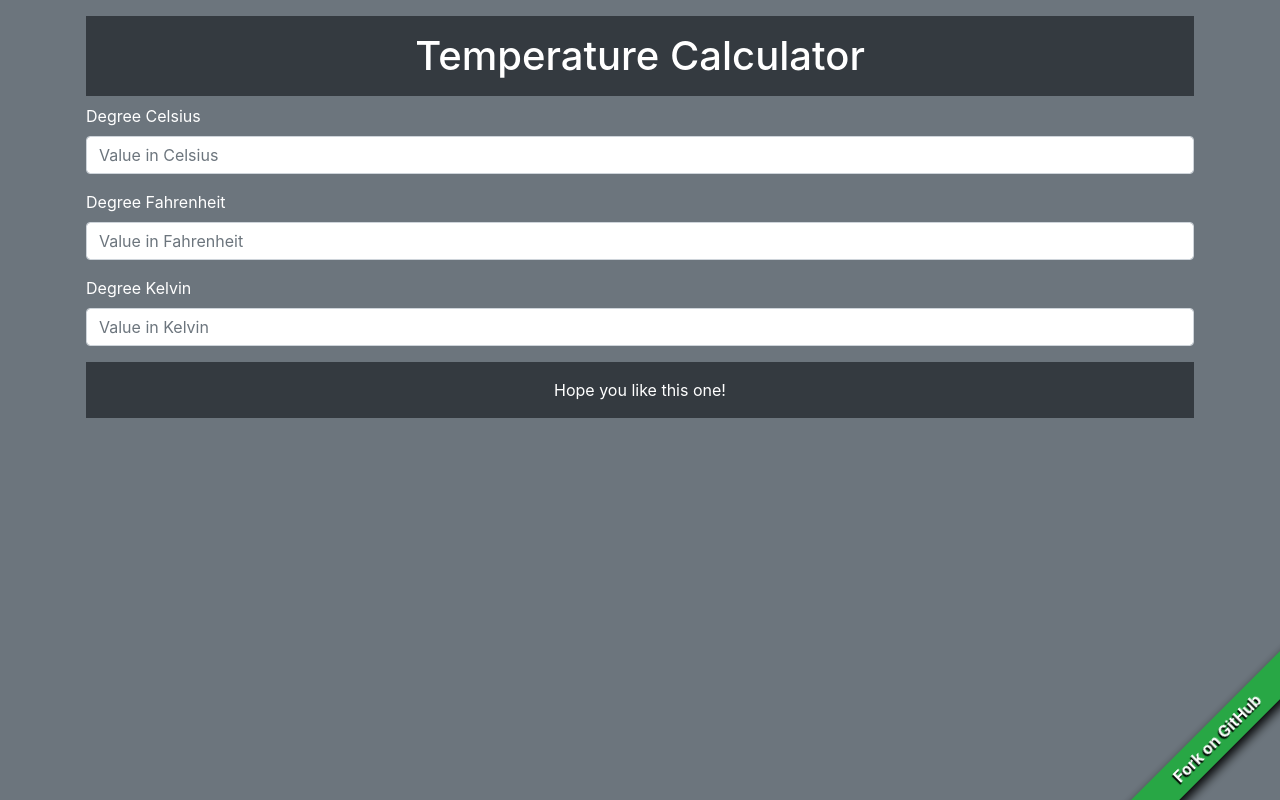
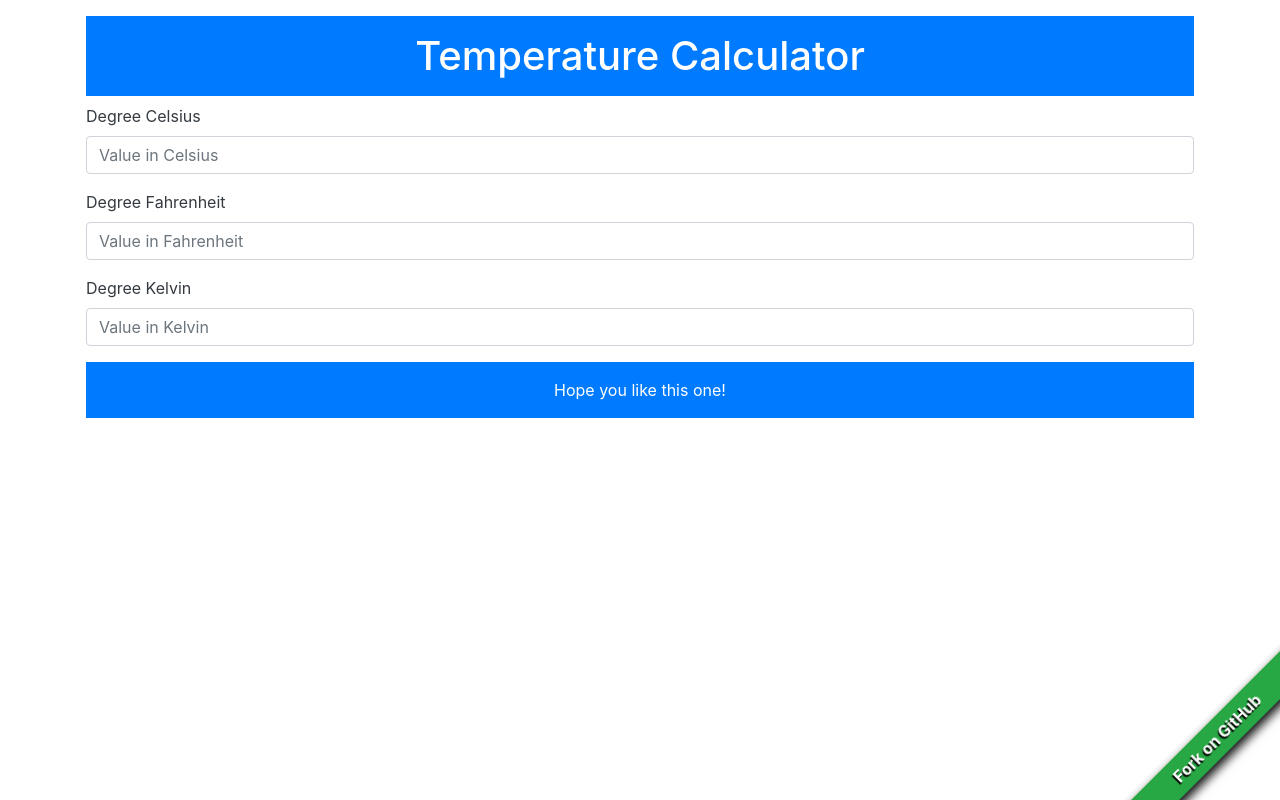
Before and after one commit to DevishBaidawarChhetri/Temperature-Converter-JS, a plain HTML site: page index.html in a window 1280 px wide. Drawn offline with Linux system fonts and the light colour scheme.

Commit message:
Update index.html

```diff
--- a/index.html
+++ b/index.html
@@ -6,22 +6,22 @@
     <title>Temperature Converter</title>
     <link rel="stylesheet" href="./css/bootstrap.css">
 </head>
-<body class="bg-secondary">
-    <div class="container bg-secondary p-3">
-        <h1 class="display-5 text-center bg-dark text-white p-3">Temperature Calculator</h1>
+<body>
+    <div class="container p-3">
+        <h1 class="display-5 text-center bg-primary text-white p-3">Temperature Calculator</h1>
         <div class="form-group">
-            <label for="celsius" class="text-white">Degree Celsius</label>
+            <label for="celsius" class="text-dark">Degree Celsius</label>
             <input type="text" class="form-control" id="celsius" placeholder="Value in Celsius" onkeyup="getCelsiusValue()">
         </div>
         <div class="form-group">
-            <label for="fahrenheit" class="text-white">Degree Fahrenheit</label>
+            <label for="fahrenheit" class="text-dark">Degree Fahrenheit</label>
             <input type="text" class="form-control" id="fahrenheit" placeholder="Value in Fahrenheit" onkeyup="getFahrenheitValue()">
         </div>
         <div class="form-group">
-            <label for="kelvin" class="text-white">Degree Kelvin</label>
+            <label for="kelvin" class="text-dark">Degree Kelvin</label>
             <input type="text" class="form-control" id="kelvin" placeholder="Value in Kelvin" onkeyup="getKelvinValue()">
         </div>
-        <p class="bg-dark text-white p-3 text-center">Hope you like this one!</p>
+        <p class="bg-primary text-white p-3 text-center">Hope you like this one!</p>
     </div>
     <span class="fork-gh bg-success text-white"><a href="https://github.com/DevishBaidawarChhetri/Temperature-Converter-JS" target="_blank">Fork on GitHub</a></span>
     <script src="./js/script.js"></script>
```
